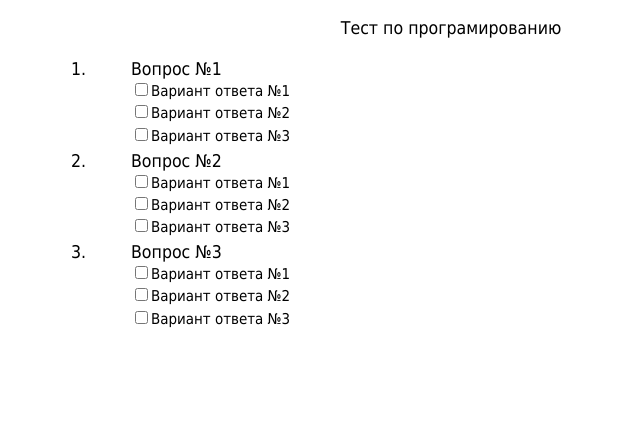
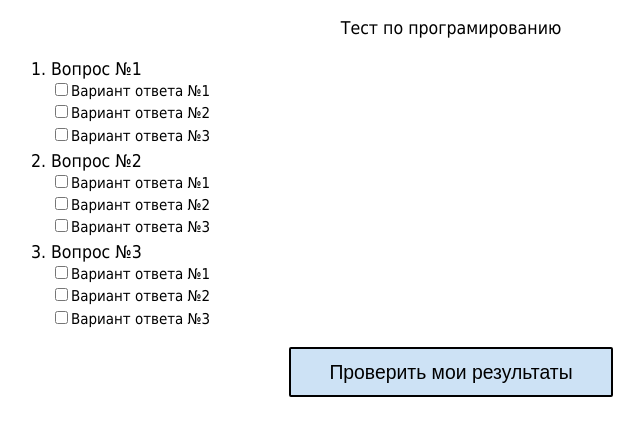
Before and after one commit to ksmua/kirilenko_js_3-4, a plain HTML site: page index.html in a window 1280 px wide. Shown: the whole page, without its empty margins (234-878 px from the left). Drawn offline with Linux system fonts and the light colour scheme.

Commit message:
without this

```diff
--- a/css/main.css
+++ b/css/main.css
@@ -13,6 +13,7 @@
 .ul-elem{
 	list-style: none;
 	line-height: 1.2em;
+	padding: 0;
 }
 .ul-li-elem{
 	font-size: .85em;
@@ -21,3 +22,17 @@
 	line-height: 1.6em;
 	margin: 0;
 }
+.check-button{
+	display: block;
+	margin: 0 auto;
+	width: 324px;
+	height: 50px;
+	background-color: #CDE2F5;
+	border: 2px solid black;
+	border-radius: 2px;
+	text-align: center;
+	font-size: 1.1em;
+}
+ol {
+	padding: 0;
+}
--- a/index.html
+++ b/index.html
@@ -1,9 +1,8 @@
 <!DOCTYPE html>
 <html>
 <head>
-	<title></title>
+	<title>homewok_3-4</title>
 	<meta charset="utf-8">
-	<!-- <link rel="stylesheet" type="text/css" href="css/main.css"> -->
 </head>
 <body>
 
--- a/js/3-4.js
+++ b/js/3-4.js
@@ -1,5 +1,19 @@
+// var test {
+// 	testTitle: "Тест по програмированию",
+// 	buttonLabel: "Проверить мои результаты",
+// 	cssSrc: "css/main.css"
+// }
+
+
 var testTitle = "Тест по програмированию";
+var buttonLabel = "Проверить мои результаты";
 var cssSrc = 'css/main.css';
+
+/*
+	To bild test we mast take question from some sours.
+	We do not know how many qustions and ansvers camin.
+	After work with source we must take like this object:
+*/
 var testList = {
 	question1: "Вопрос №1",
 	ansvers1: {
@@ -20,13 +34,14 @@ var testList = {
 		var3: 'Вариант ответа №3'
 	}
 }
-var doc = document.body;
-	doc.className = 'test-body';
-var insertFragment = document.createDocumentFragment();
-// document.createDocumentFragment();
 
+/*
+	This function take as argument object with test questions
+	and bild dom fragment that can be added to test page
+*/
 function createTestFragment(list){
 	var olElem = document.createElement('ol'); //create ordered list
+
 	for (var key in list){
 		//if qurent is answers
 		if ( typeof(list[key]) === "object") {
@@ -35,56 +50,91 @@ function createTestFragment(list){
 			for (subKey in subList){
 				var liElem = document.createElement('li'); //create tag li
 					liElem.className = 'ul-li-elem';
+
 					var labelElem = document.createElement('label'); //create tag label
 						labelElem.innerHTML = subList[subKey]; //set ansver text in teg label
+
 						var inputElem = document.createElement('input'); //create input field
 							inputElem.type = 'checkbox'; //input = checkbox (or can be radio)
 							inputElem.id = 'checkbox1';
+
 					labelElem.insertBefore(inputElem, labelElem.firstChild); //add input before label content
+
 				liElem.appendChild(labelElem); //add label in li
 				ulElem.appendChild(liElem); //add li in ul
 			}
 		} else {
 			//if qurent is question
 		var olLiElem = document.createElement('li'); //create ordered list element
+			olLiElem.className = 'ol-elem';
+
 			var ulElem = document.createElement('ul');
 				ulElem.className = 'ul-elem';
 				ulElem.innerHTML = list[key]; //add qestion text in ul title
 		}
+
 	olLiElem.appendChild(ulElem); //add question list to ordered list element
-	olLiElem.className = 'ol-elem';
 	olElem.appendChild(olLiElem); //add ordered list element to ordered list
 	}
+
 	insertFragment.appendChild(olElem); //add ol in fragment
 	//after that the final fragment will be added to body
 }
 
-//add stylesheet link in html head
+
+/*
+	This function append link to css file in to heder section
+*/
 function addStyleSheetLink(linkSrc){
 	var head = document.head;
+
 		var styleSheetLink = document.createElement('link');
 			styleSheetLink.rel = 'stylesheet';
 			styleSheetLink.type = 'text/css';
 			styleSheetLink.href = linkSrc;
+
 	head.appendChild(styleSheetLink);
 }
 
+/*
+	START
+*/
+var doc = document.body;
+	doc.className = 'test-body';
+
+var insertFragment = document.createDocumentFragment();
+
 addStyleSheetLink(cssSrc); //add stylesheet link in html head
 
+var wrapElem = document.createElement('div'); // class = 'wrapper';
+	wrapElem.className = 'wrapper';
 
-var wrapElem = document.createElement('div');
-	wrapElem.className = 'wrapper';
-	//class = 'wrapper';
 	var headElem = document.createElement('p');
 		headElem.className = 'test-header';
 		headElem.innerHTML = testTitle; //set title 'Тест по програмированию'
+
 	wrapElem.appendChild(headElem); //add p in wraper
 
+
 	//add testBody
-	createTestFragment(testList);
-	wrapElem.appendChild(insertFragment);
-//  insertFragment.appendChild(wrapElem); //add wraper in body
+	createTestFragment(testList);// create test content
+
+	var form = document.createElement('form');
+		form.appendChild(insertFragment);//append test content to form
+
+		var button = document.createElement('button');//create button
+			button.className = "check-button";
+			button.value = "checkbutton";
+			button.innerHTML = buttonLabel;
+
+		form.appendChild(button);//append button to form
+
+	wrapElem.appendChild(form); //add form to wrapper
+
 doc.appendChild(wrapElem);
+
+
+
 	// doc.style = 'margin-left: 98px';
 // doc.appendChild(insertFragment);
 
```
Lines whose indentation alone changed are shown as unchanged.
